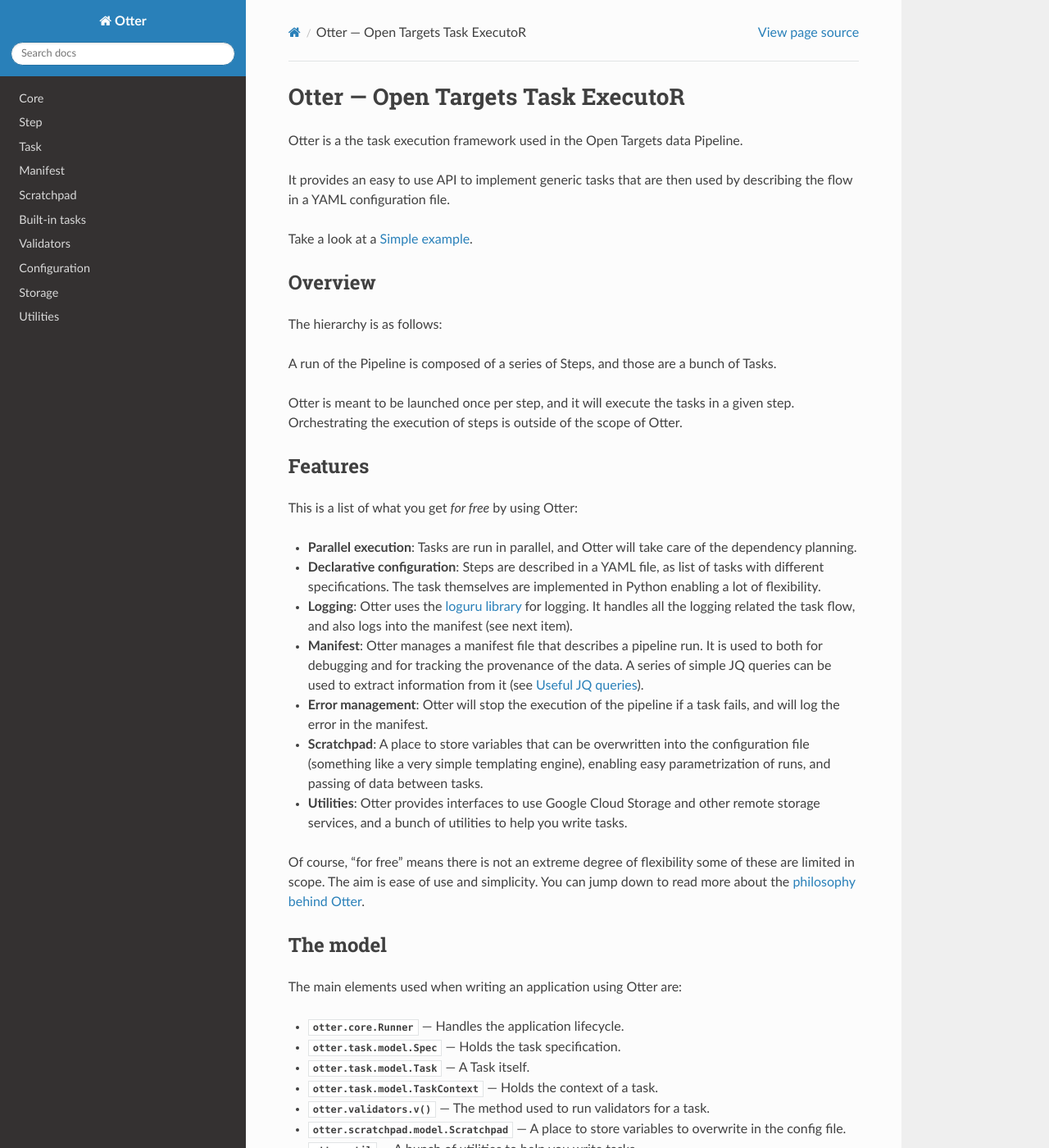
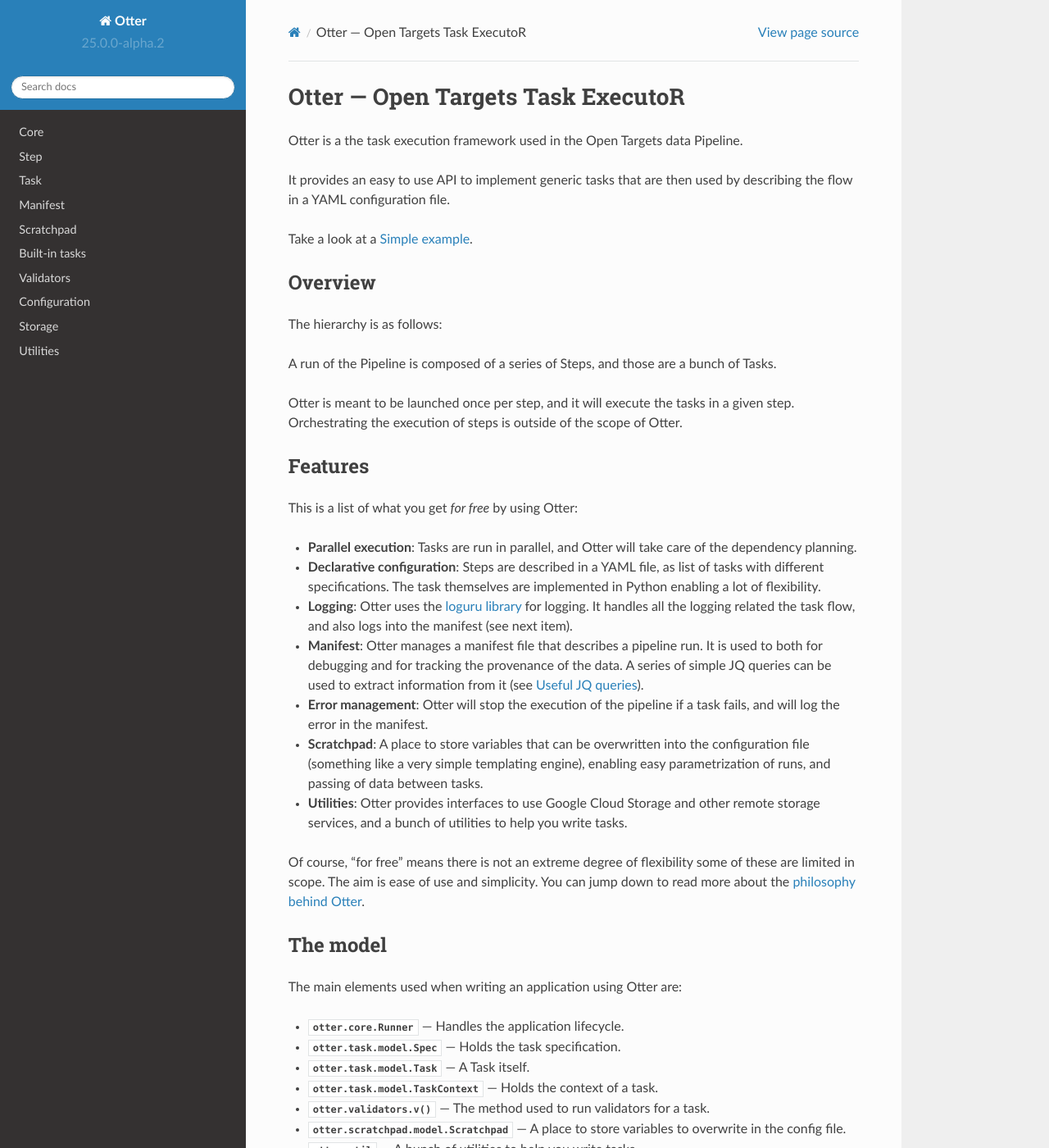
Before and after one commit to opentargets/otter, a Sphinx documentation site: the page built from docs/source/index.rst, in a window 1280 px wide and 1400 px high. Shown: the whole window at 82% size. Built offline with Sphinx 7.4.7 and the Read the Docs theme 3.1.0, drawn with Linux system fonts in a browser that asks for light colours.

Commit message:
Show version in docs

```diff
--- /dev/null
+++ b/docs/source/_static/style.css
@@ -0,0 +1,6 @@
+.wy-side-nav-search>div.version {
+    margin-top: -.4045em;
+    margin-bottom: 1.809em;
+    font-weight: 400;
+    color: hsla(0, 0%, 100%, .3);
+}
--- /dev/null
+++ b/docs/source/_templates/layout.html
@@ -0,0 +1,18 @@
+{% extends "!layout.html" %}
+{%- block sidebartitle %}
+  {%- set _logo_url = logo_url|default(pathto('_static/' + (logo or ""), 1)) %}
+  {%- set _root_doc = root_doc|default(master_doc) %}
+  <a href="{{ pathto(_root_doc) }}"{% if not theme_logo_only %} class="icon icon-home"{% endif %}>
+    {% if not theme_logo_only %}{{ project }}{% endif %}
+    {%- if logo or logo_url %}
+      <img src="{{ _logo_url }}" class="logo" alt="{{ _('Logo') }}"/>
+    {%- endif %}
+  </a>
+  {%- set nav_version = version %}
+  {%- if nav_version %}
+    <div class="version">
+      {{ nav_version }}
+    </div>
+  {%- endif %}
+  {%- include "searchbox.html" %}
+{% endblock %}
--- a/docs/source/conf.py
+++ b/docs/source/conf.py
@@ -2,9 +2,13 @@
 
 import sphinx_rtd_theme  # type: ignore[import] # noqa: F401
 
+import otter
+
 project = 'Otter'
 copyright = '2024, Open Targets Team'  # noqa: A001
 author = 'Open Targets Team'
+version = otter.__version__
+
 
 # -- General configuration ---------------------------------------------------
 # https://www.sphinx-doc.org/en/master/usage/configuration.html#general-configuration
@@ -27,13 +31,11 @@ exclude_patterns = []
 # https://www.sphinx-doc.org/en/master/usage/configuration.html#options-for-html-output
 
 html_theme = 'sphinx_rtd_theme'
-# html_static_path = ['_static']
+html_static_path = ['_static']
+html_css_files = ['style.css']
 
+# -- Options for coverage ---------------------------------------------------
 coverage_show_missing_items = True
-
-# Uncomment the following line if you have defined custom style in ./_static/style.css
-# html_css_files = ['style.css']
-
 
 # -- Options for autodoc pydantic -------------------------------------------
 autodoc_pydantic_model_show_json = True
```
